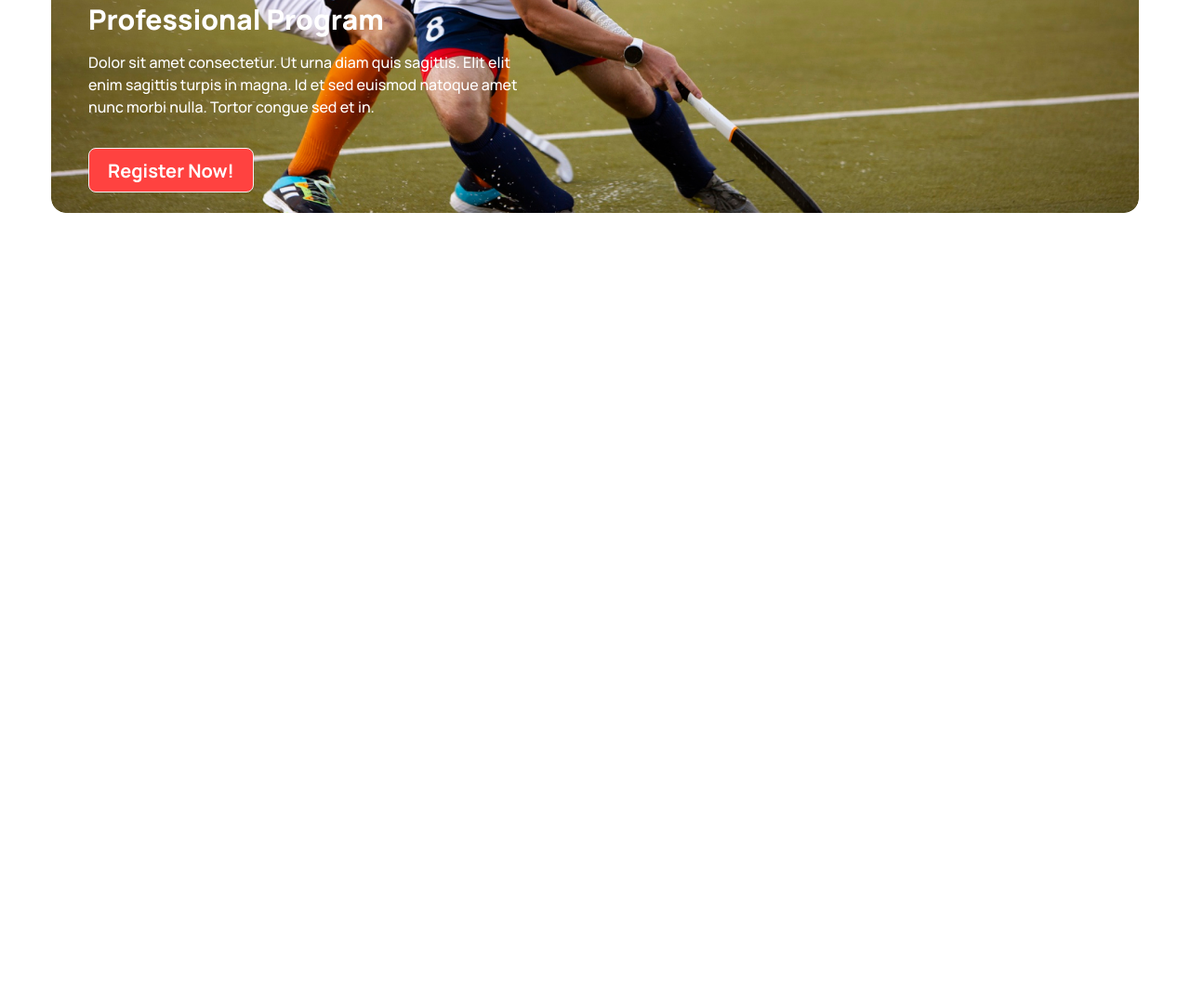
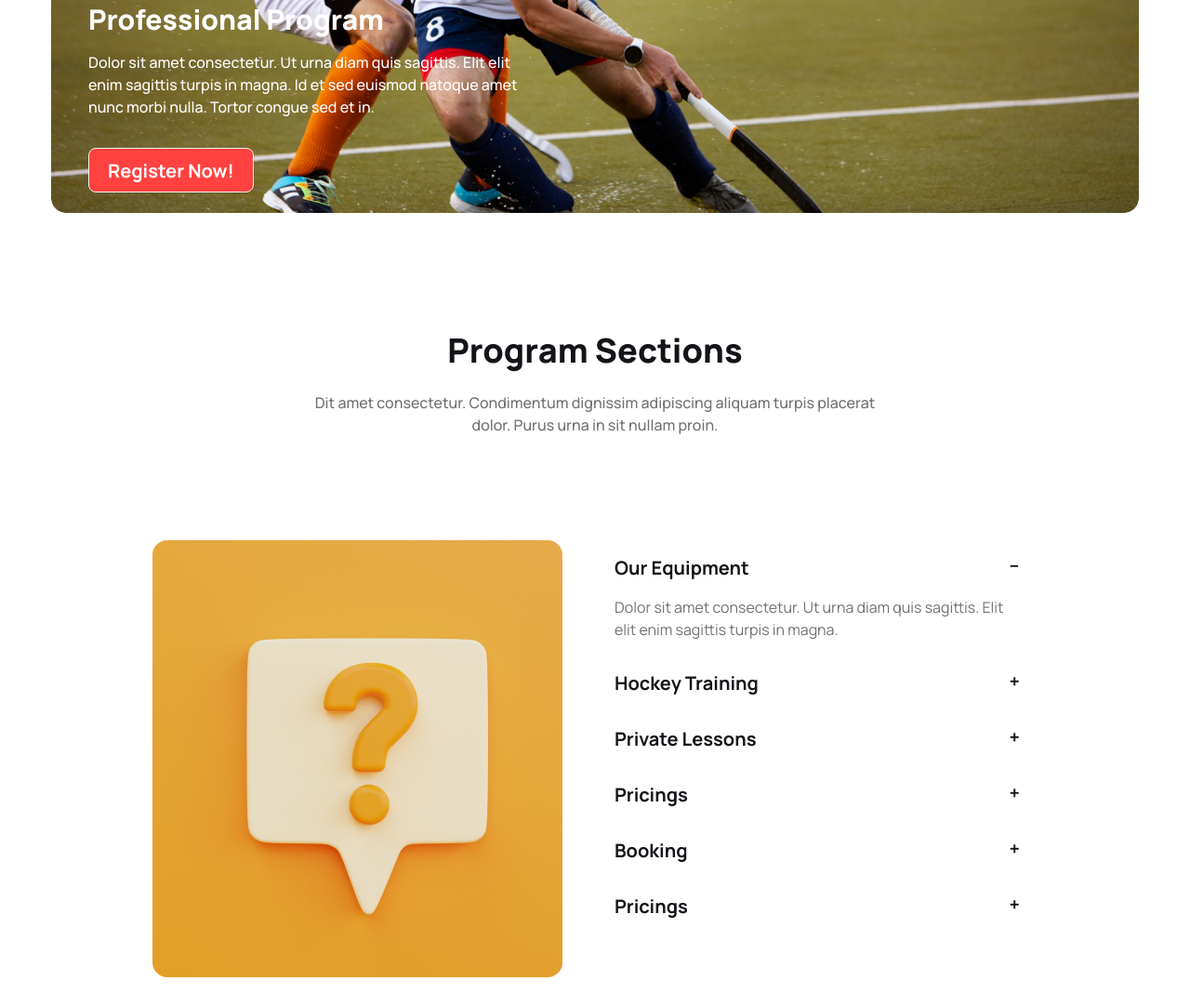
Before and after one commit to depressedKarimul/hockeys-tailwindcss, a plain HTML site: page index.html in a window 1280 px wide. Shown: the part 2215-3298 px from the top of the page at 93% size. Before the commit the page ends 2540 px from the top, so only its background shows below. Drawn offline with nearby package versions, Linux system fonts and the light colour scheme.

Commit message:
Program Sections Added

```diff
--- a/index.html
+++ b/index.html
@@ -243,7 +243,8 @@
 <section>
 
   <div class="text-center mt-32">
-    <div class="text-title-color text-4xl  font-extrabold">Program Sections</h2>
+    <h2 class="text-title-color text-4xl  font-extrabold">Program Sections</h2>
+
     <p class=" mb-8 text-[rgba(19,19,24,0.60)] text-base font-medium] mt-4">Dit amet consectetur. Condimentum dignissim adipiscing aliquam
       turpis placerat <br> dolor. Purus urna in sit nullam proin. </p>
 
@@ -310,8 +311,85 @@ enim sagittis turpis in magna. Id et sed euismod natoque amet <br> nunc morbi nu
 
 </section>
 
+
+
+
 <!-- Our New Products Section -->
-<section class="mt-24"></section>
+ <section>
+  <!-- pore korbo 😣 -->
+ </section>
+
+
+ <!-- Clients Question Section -->
+  <section class="lg:mt-32 mt-10">
+    <div class="text-center">
+      <h2 class="text-title-color text-4xl  font-extrabold">Program Sections</h2>
+
+    <p class=" mt-6 text-[rgba(19,19,24,0.60)] text-base font-medium">Dit amet consectetur. Condimentum dignissim adipiscing aliquam
+      turpis placerat <br> dolor. Purus urna in sit nullam proin. </p>
+
+
+    </div>
+
+
+   <div class="w-full lg:h-[534px] mt-20 flex flex-col lg:flex-row justify-center items-center gap-10">
+
+    <div class="class="w-full lg:w-[471px] lg:h-[470px]"">
+      <img  src="Images/11.png" alt="">
+    </div>
+
+    <!-- slider -->
+
+    <div class="lg:w-[471px] lg:h-[470px]">
+      <div class="collapse collapse-plus">
+        <input type="radio" name="my-accordion-3" checked="checked" />
+        <div class="collapse-title text-title-color text-xl  font-bold">Our Equipment</div>
+        <div class="collapse-content">
+          <p class="text-custom-rgba text-base font-normal">Dolor sit amet consectetur. Ut urna diam quis sagittis. Elit elit enim sagittis turpis in magna.</p>
+        </div>
+      </div>
+      <div class="collapse collapse-plus ">
+        <input type="radio" name="my-accordion-3" />
+        <div class="collapse-title text-title-color text-xl  font-bold">Hockey Training</div>
+        <div class="collapse-content">
+          <p class="text-custom-rgba text-base font-normal">Dolor sit amet consectetur. Ut urna diam quis sagittis. Elit elit enim sagittis turpis in magna.</p>
+        </div>
+      </div>
+      <div class="collapse collapse-plus">
+        <input type="radio" name="my-accordion-3" />
+        <div class="collapse-title text-title-color text-xl  font-bold">Private Lessons</div>
+        <div class="collapse-content">
+          <p class="text-custom-rgba text-base font-normal">Dolor sit amet consectetur. Ut urna diam quis sagittis. Elit elit enim sagittis turpis in magna.</p>
+        </div>
+      </div>
+      <div class="collapse collapse-plus ">
+        <input type="radio" name="my-accordion-3" />
+        <div class="collapse-title text-title-color text-xl  font-bold">Pricings</div>
+        <div class="collapse-content">
+          <p class="text-custom-rgba text-base font-normal">Dolor sit amet consectetur. Ut urna diam quis sagittis. Elit elit enim sagittis turpis in magna.</p>
+        </div>
+      </div>
+      <div class="collapse collapse-plus 0">
+        <input type="radio" name="my-accordion-3" />
+        <div class="collapse-title text-title-color text-xl  font-bold">Booking</div>
+        <div class="collapse-content">
+          <p class="text-custom-rgba text-base font-normal">Dolor sit amet consectetur. Ut urna diam quis sagittis. Elit elit enim sagittis turpis in magna.</p>
+        </div>
+      </div>
+      <div class="collapse collapse-plus ">
+        <input type="radio" name="my-accordion-3" />
+        <div class="collapse-title text-title-color text-xl  font-bold">Pricings</div>
+        <div class="collapse-content">
+          <p class="text-custom-rgba text-base font-normal">Dolor sit amet consectetur. Ut urna diam quis sagittis. Elit elit enim sagittis turpis in magna.</p>
+        </div>
+      </div>
+    </div>
+
+   </div>
+
+
+    </div>
+  </section>
 
   </main>
 
```
